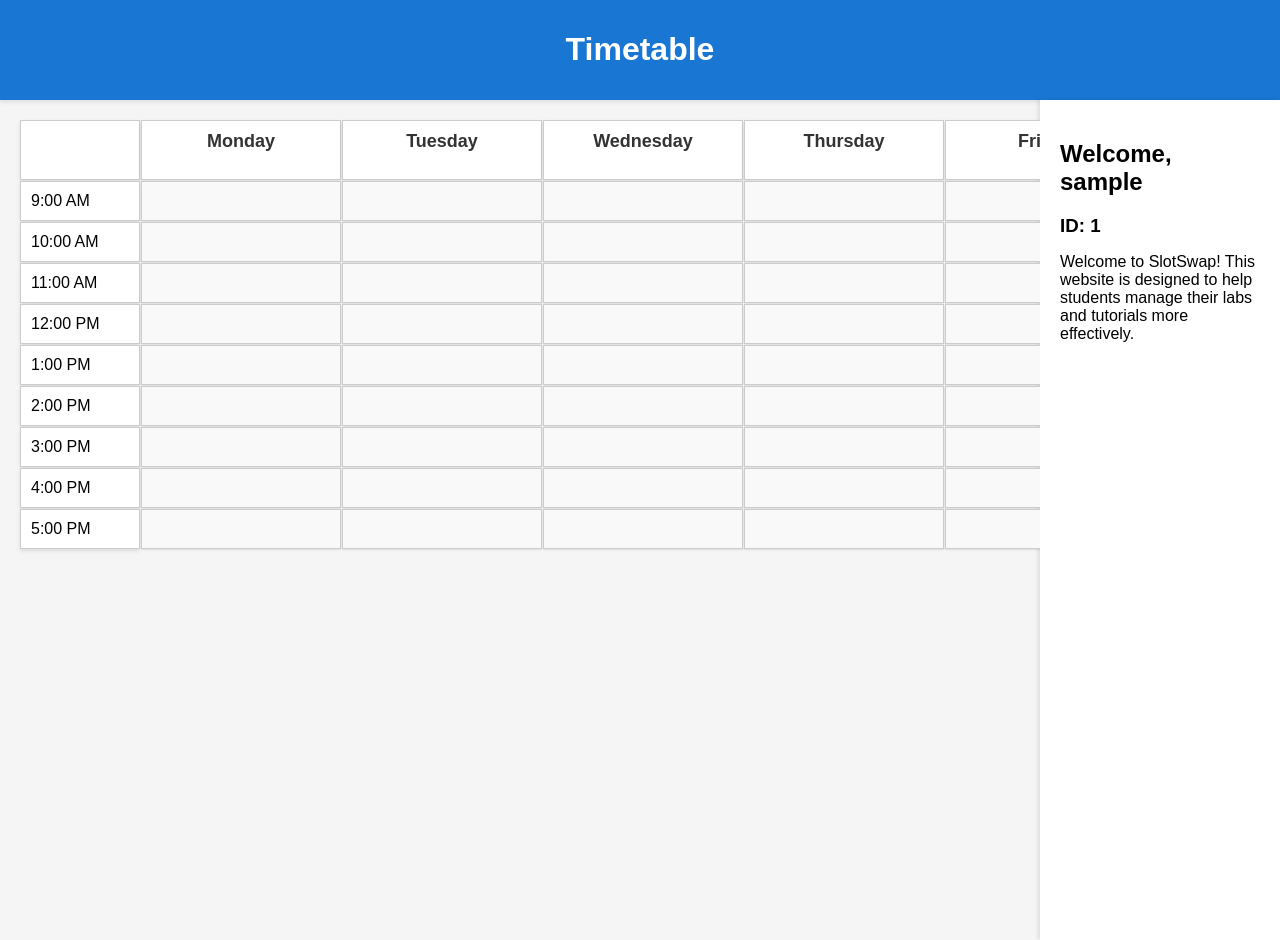
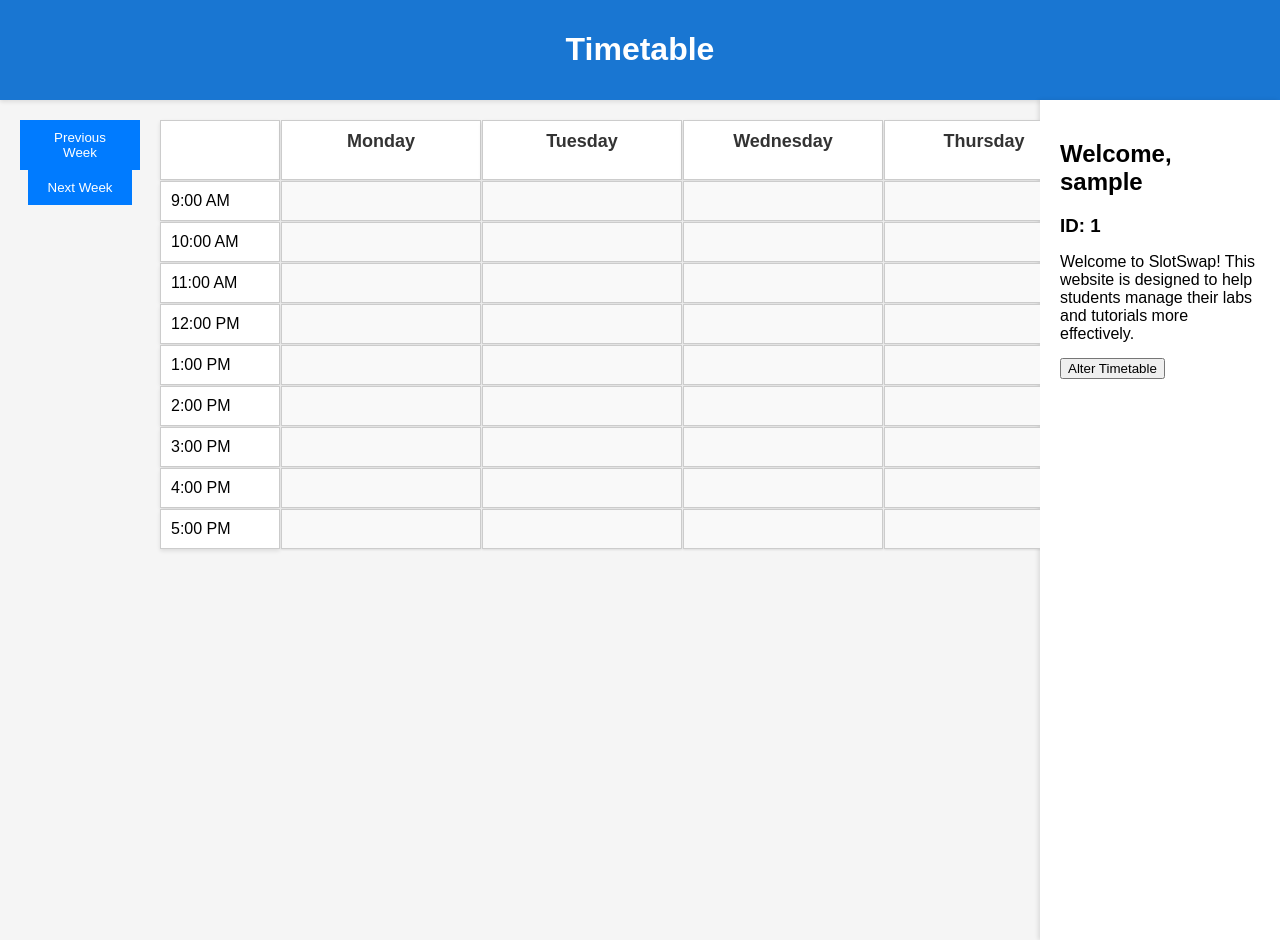
Before and after one commit to LielTaks/SlotSwap-COMP-208-, a PHP site: page /timetable.php in a window 1280 px wide. Run offline with PHP 8.4, Linux system fonts and the light colour scheme; the visitor is signed in with stand-in values (Sample User, id 1); tables that the repository leaves empty or names only in its code hold one stand-in row (values such as "Sample post"); some libraries are stand-ins or nearby versions.

Commit message:
Add files via upload

```diff
--- a/timetable.php
+++ b/timetable.php
@@ -121,6 +121,23 @@
             border-radius: 5px;
             box-shadow: 0 0 10px rgba(0, 0, 0, 0.3);
         }
+
+        .navigation {
+            text-align: center;
+            margin-bottom: 20px;
+        }
+
+        .navigation button {
+            padding: 10px 20px;
+            background-color: #007bff;
+            color: #fff;
+            border: none;
+            cursor: pointer;
+        }
+
+        .navigation button:hover {
+            background-color: #0056b3;
+        }
     </style>
 </head>
 <body>
@@ -132,9 +149,15 @@
     <h2>Welcome, <?php echo $_SESSION['username']; ?></h2>
     <h3>ID: <?php echo $_SESSION['student_id']; ?></h3>
     <p>Welcome to SlotSwap! This website is designed to help students manage their labs and tutorials more effectively.</p>
+    <a href="changetimetable.php"><button>Alter Timetable</button></a>
 </div>
 
+
 <div id="content">
+    <div class="navigation">
+        <button id="prevWeek">Previous Week</button>
+        <button id="nextWeek">Next Week</button>
+    </div>
     <div id="timetable">
         <?php
         // Define days of the week
@@ -197,6 +220,16 @@
         $('.modal').click(function () {
             $('.modal').fadeOut();
         });
+
+        // Event listener for previous week button click
+        $('#prevWeek').click(function () {
+            // Your JavaScript code to navigate to previous week goes here
+        });
+
+        // Event listener for next week button click
+        $('#nextWeek').click(function () {
+            // Your JavaScript code to navigate to next week goes here
+        });
     });
 </script>
 </body>
```
